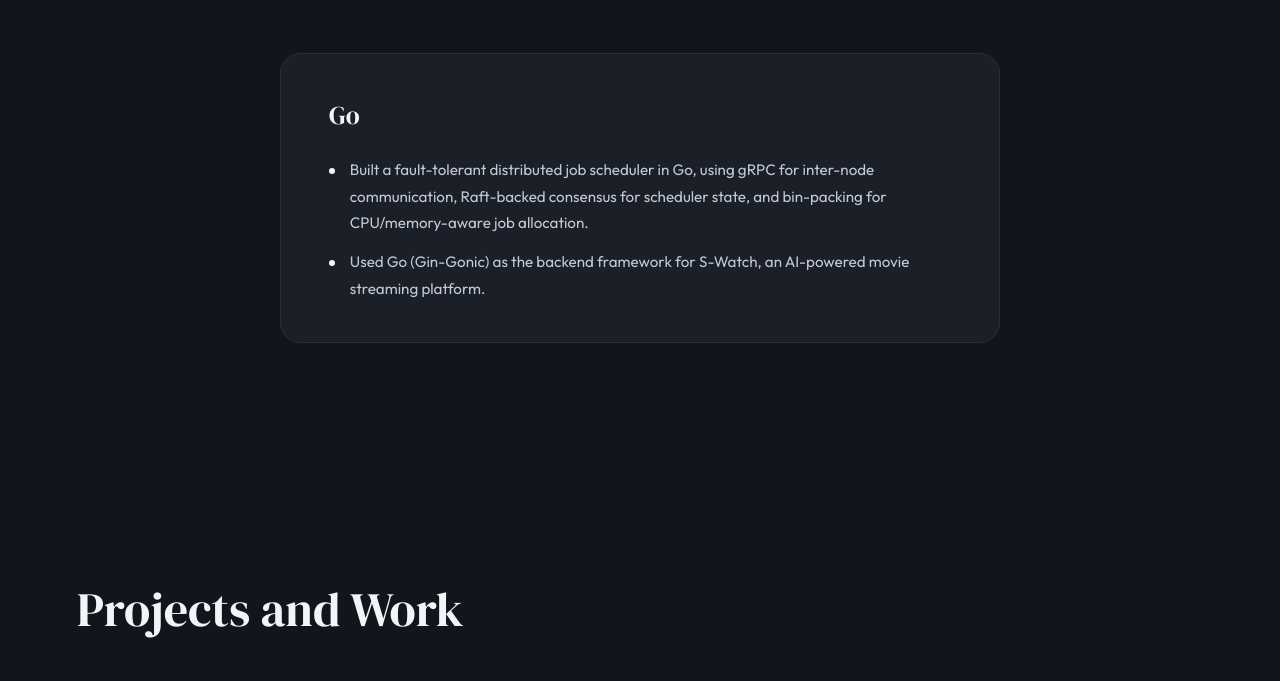
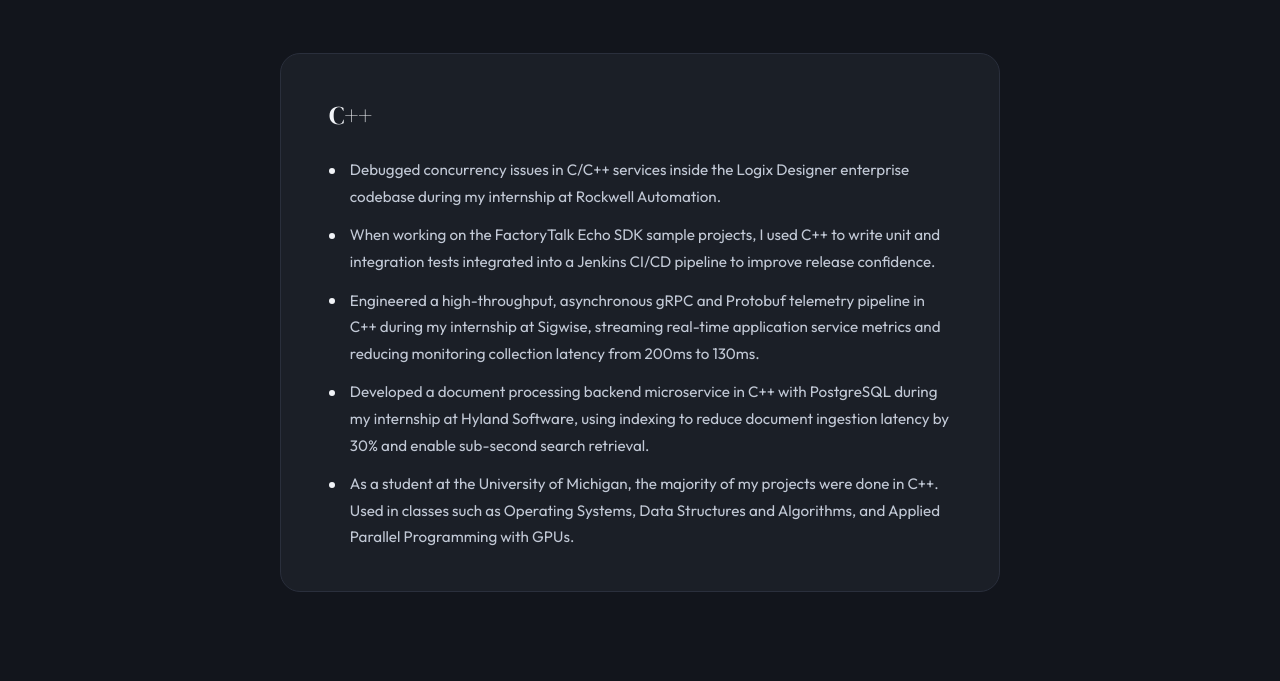
Before and after one commit to AndrewShao628/AndrewShao628.github.io, a website: page index.html in a window 1280 px wide. Shown: the part 1434-2115 px from the top of the page. Drawn offline with nearby package versions, Linux system fonts and the light colour scheme; files whose address does not match are found by name; a web font is replaced by a local one.

Commit message:
added skills

```diff
--- a/index.html
+++ b/index.html
@@ -65,7 +65,7 @@
       <div class="skill-icon" data-skill="cpp" title="C++"><img src="assets/icons/cpp.svg" alt="C++" class="skill-icon-img"></div>
       <div class="skill-icon" data-skill="c" title="C"><img src="assets/icons/c.svg" alt="C" class="skill-icon-img"></div>
       <div class="skill-icon" data-skill="java" title="Java"><img src="assets/icons/java.svg" alt="Java" class="skill-icon-img"></div>
-      <div class="skill-icon active" data-skill="go" title="Go"><img src="assets/icons/go.svg" alt="Go" class="skill-icon-img"></div>
+      <div class="skill-icon" data-skill="go" title="Go"><img src="assets/icons/go.svg" alt="Go" class="skill-icon-img"></div>
       <div class="skill-icon" data-skill="python" title="Python"><img src="assets/icons/python.svg" alt="Python" class="skill-icon-img"></div>
       <div class="skill-icon" data-skill="csharp" title="C#"><img src="assets/icons/csharp.svg" alt="C#" class="skill-icon-img"></div>
       <div class="skill-icon" data-skill="javascript" title="JavaScript"><img src="assets/icons/javascript.svg" alt="JavaScript" class="skill-icon-img"></div>
@@ -90,11 +90,8 @@
 
     <!-- detail panel — swaps content based on the selected icon above -->
     <div class="skill-detail">
-      <h4 id="skill-detail-title">Go</h4>
-      <ul id="skill-detail-list">
-        <li>Built a fault-tolerant distributed job scheduler in Go, using gRPC for inter-node communication, Raft-backed consensus for scheduler state, and bin-packing for CPU/memory-aware job allocation.</li>
-        <li>Used Go (Gin-Gonic) as the backend framework for S-Watch, an AI-powered movie streaming platform.</li>
-      </ul>
+      <h4 id="skill-detail-title"></h4>
+      <ul id="skill-detail-list"></ul>
     </div>
   </section>
 
--- a/script.js
+++ b/script.js
@@ -17,27 +17,33 @@
     bullets: [
       'Debugged concurrency issues in C/C++ services inside the Logix Designer enterprise codebase during my internship at Rockwell Automation.',
       'When working on the FactoryTalk Echo SDK sample projects, I used C++ to write unit and integration tests integrated into a Jenkins CI/CD pipeline to improve release confidence.',
+      'Engineered a high-throughput, asynchronous gRPC and Protobuf telemetry pipeline in C++ during my internship at Sigwise, streaming real-time application service metrics and reducing monitoring collection latency from 200ms to 130ms.',
+      'Developed a document processing backend microservice in C++ with PostgreSQL during my internship at Hyland Software, using indexing to reduce document ingestion latency by 30% and enable sub-second search retrieval.',
       'As a student at the University of Michigan, the majority of my projects were done in C++. Used in classes such as Operating Systems, Data Structures and Algorithms, and Applied Parallel Programming with GPUs.'
     ]
   },
   c: {
     title: 'C',
     bullets: [
-      'Debugged low-level concurrency issues in C inside the Logix Designer enterprise codebase during my internship at Rockwell Automation.'
+      'Debugged low-level concurrency issues in C inside the Logix Designer enterprise codebase during my internship at Rockwell Automation.',
+      'Built a full LC-2K computer architecture toolchain in C for EECS 370, including an assembler, a linker, and a pipelined simulator with cache modeling and hazard detection/forwarding.',
+      'Designed and implemented a custom CPU in C as my EECS 370 final project, extending the LC-2K architecture with additional functionality.'
     ]
   },
   java: {
     title: 'Java',
     bullets: [
       'Built an Android motion-detection security camera app in Java as part of a Sigwise software internship, using OpenCV to trigger recordings based on intensity thresholds.',
-      'Integrated a JavaMail/SMTP-based notification pipeline into the app to automatically deliver snapshots and clips via email.'
+      'Integrated a JavaMail/SMTP-based notification pipeline into the app to automatically deliver snapshots and clips via email.',
+      'In my MapReduce Framework + Search Engine project, I built a Spring Boot REST API to expose the search engine\'s tf-idf and PageRank rankings to a ReactJS frontend, enabling users to query the inverted index and retrieve ranked search results.',
     ]
   },
   go: {
     title: 'Go',
     bullets: [
+      'Designed a resilient, horizontally scalable distributed key-value store in Go using Paxos consensus and a sharded architecture across 12 shards and 30+ nodes, ensuring linearizable consistency at 15,000 ops/sec with live shard migration.',
       'Built a fault-tolerant distributed job scheduler in Go, using gRPC for inter-node communication, Raft-backed consensus for scheduler state, and bin-packing for CPU/memory-aware job allocation.',
-      'Used Go (Gin-Gonic) as the backend framework for S-Watch, an AI-powered movie streaming platform.'
+      'Developed a full-stack movie streaming platform with a Go/Gin backend for S-Watch, sas well as erving a self-trained ALS matrix factorization recommendation engine per-request with a 0.72 hit-rate at 10.',
     ]
   },
   python: {
@@ -79,13 +85,17 @@
   html: {
     title: 'HTML5',
     bullets: [
-      'Structured this personal portfolio site and multiple dashboard front-ends with semantic HTML.'
+      'In my project S-Watch, I structured the markup for the React frontend with semantic HTML to support a responsive movie streaming interface.',
+      'Structured this personal portfolio site and multiple dashboard front-ends with semantic HTML.',
+      'In my class project, I built a Jinja2-based HTML templating system for an Instagram clone in EECS 485, structuring semantic markup for a multi-page static site.'
     ]
   },
   css: {
     title: 'CSS3',
     bullets: [
-      'I used CSS to style this personal portfolio site, including custom animations, gradients, and responsive layouts.'
+      'In my project S-Watch, I styled S-Watch\'s React frontend with CSS to create a responsive UI for browsing and streaming movies.',
+      'I used CSS to style this personal portfolio site, including custom animations, gradients, and responsive layouts.',
+      'In my class project, I styled the Instagram clone UI for EECS 485 with CSS to match the original app\'s layout and responsive design.'
     ]
   },
   mongodb: {
@@ -152,13 +162,15 @@
   git: {
     title: 'Git',
     bullets: [
-      'Used Git for version control across every project on this site, from solo work to class project collaboration to internship codebases.'
+      'At CoreLogic, I utilized Git for version control, employing branching strategies and pull request workflows to facilitate collaboration and ensure seamless code integration.',
+      'Used Git for version control across every project on this site, from solo work to class project collaboration to internship codebases.',
     ]
   },
   github: {
     title: 'GitHub',
     bullets: [
-      'I use GitHub to host and maintain project repositories on GitHub, including the source for this portfolio site.'
+      'I use GitHub to host and maintain project repositories on GitHub, including the source for this portfolio site.',
+      'In internship and class projects, I used GitHub to manage team collaboration, ensuring seamless integration of code with multiple contributors.'
     ]
   },
   linux: {
@@ -169,22 +181,28 @@
   }
 };
 
+const DEFAULT_SKILL = 'cpp';
+
 const skillTitle = document.getElementById('skill-detail-title');
 const skillList = document.getElementById('skill-detail-list');
 
+function showSkill(key) {
+  const data = skillData[key];
+  if (!data) return;
+
+  document.querySelectorAll('.skill-icon').forEach(i => {
+    i.classList.toggle('active', i.dataset.skill === key);
+  });
+
+  skillTitle.textContent = data.title;
+  skillList.innerHTML = data.bullets.map(b => `<li>${b}</li>`).join('');
+}
+
 document.querySelectorAll('.skill-icon').forEach(icon => {
-  icon.addEventListener('click', () => {
-    const key = icon.dataset.skill;
-    const data = skillData[key];
-    if (!data) return;
+  icon.addEventListener('click', () => showSkill(icon.dataset.skill));
+});
 
-    document.querySelectorAll('.skill-icon').forEach(i => i.classList.remove('active'));
-    icon.classList.add('active');
-
-    skillTitle.textContent = data.title;
-    skillList.innerHTML = data.bullets.map(b => `<li>${b}</li>`).join('');
-  });
-});
+showSkill(DEFAULT_SKILL);
 
 // Navbar subtly shrinks when scroll
 const navbar = document.getElementById('navbar');
```
